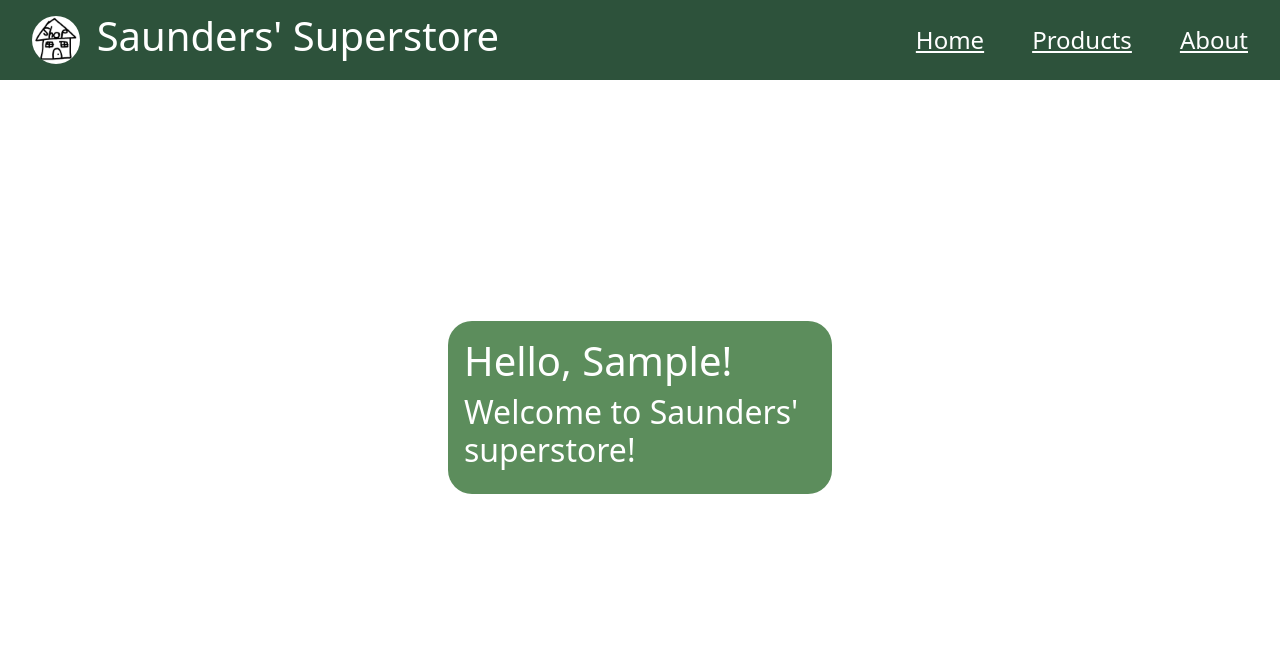
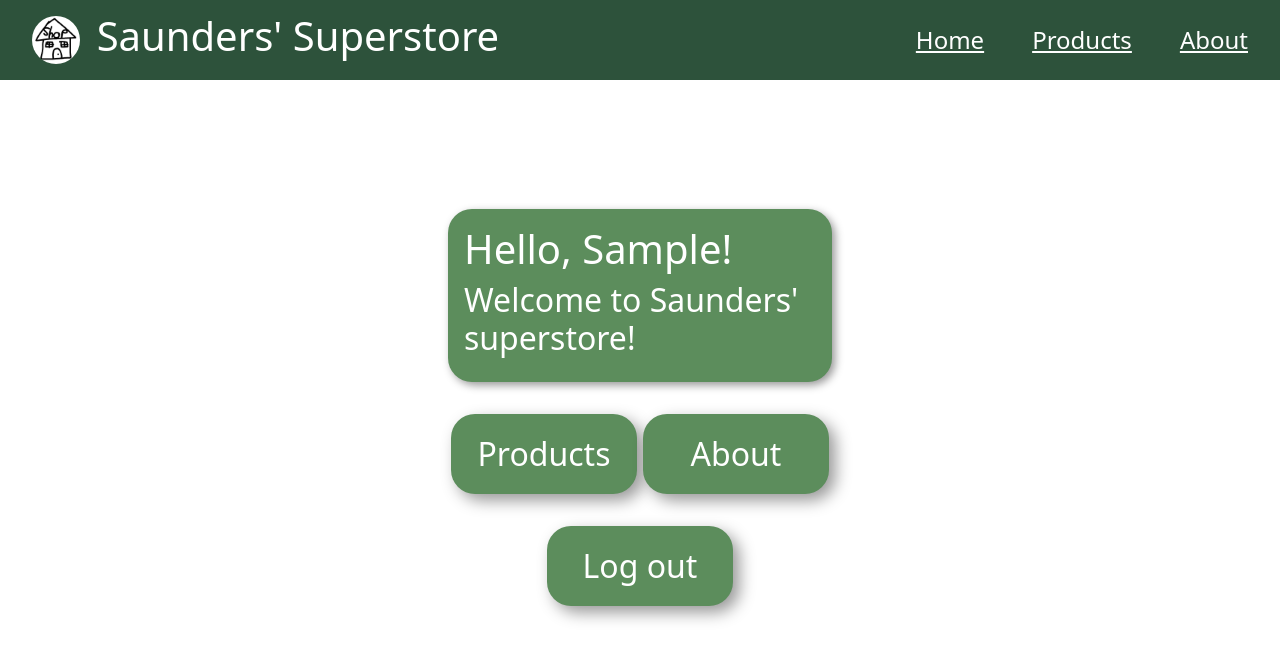
Before and after one commit to Maxsawdust/rr-online-store, a React (Vite) app in the folder online-store/: page / in a window 1280 px wide. Both pictures are taken after typing "Sample" into the empty fields and a click on the button "Log in". Shown: the top 660 px of the page. Built offline with nearby package versions, Linux system fonts and the light colour scheme.

Commit message:
add localStorage functionality

```diff
--- a/online-store/src/components/Login/Login.jsx
+++ b/online-store/src/components/Login/Login.jsx
@@ -2,18 +2,17 @@ import { useContext, useState } from "react";
 import {
   StateContext,
   UsernameContext,
-} from "../../pages/HomePage/context/HomePageProvider.jsx";
+} from "../../contexts/HomePageProvider.jsx";
 import { Welcome, ErrorMessage } from "../";
 import validateName from "./validateName.js";
 import "./Login.css";
 
 export default function Login({ isError }) {
+  // retrieving states from context providers
   const setDisplayComponent = useContext(StateContext);
   const { username, setUsername } = useContext(UsernameContext);
+  // creating an error state to display ErrorMessage easily
   const [errorMessage, setErrorMessage] = useState("");
-
-  console.log(username);
-  console.log(errorMessage);
 
   // function called on submit of login form.
   const handleSubmit = (e) => {
@@ -24,8 +23,13 @@ export default function Login({ isError }) {
     setUsername({ ...username, isValid });
     // displaying Welcome component if username is valid
     if (isValid) {
-      // passing the username as a prop to Welcome, so that it can display the username.
-      setDisplayComponent(<Welcome name={username.name} />);
+      // displaying Welcome if the log in is successful
+      setDisplayComponent(<Welcome />);
+      /* updating localStorage so it has details pertaining to:
+           Whether or not the user is logged in;
+           The user's name. */
+      localStorage.setItem("isLoggedIn", true);
+      localStorage.setItem("username", username.name);
     } else {
       // displaying error message if username is invalid
       setErrorMessage(validateName(username.name).message);
--- a/online-store/src/components/Welcome/Welcome.css
+++ b/online-store/src/components/Welcome/Welcome.css
@@ -5,13 +5,46 @@
   display: flex;
   flex-direction: column;
   justify-content: center;
+  align-items: center;
 }
 
-#welcome-text {
+.welcome-text {
   /* sizing */
   padding: 1em;
   /* styling */
   border-radius: 1.5em;
-  background-color: rgb(92, 141, 92);
+  background-color: #5c8d5c;
   color: white;
+  box-shadow: 0.2em 0.2em 0.5em #00000068;
 }
+
+#log-out-button {
+  margin-top: 1em;
+  width: fit-content;
+}
+
+.welcome-nav-buttons {
+  width: 100%;
+  display: flex;
+  justify-content: space-around;
+  margin-top: 2em;
+}
+
+.welcome-page-button {
+  min-width: 5.825em;
+  padding: 0.5em;
+  font-size: 2em;
+  background-color: #5c8d5c;
+  color: white;
+  border: 0;
+  border-radius: 0.75em;
+  box-shadow: 0.2em 0.2em 0.5em #00000068;
+}
+
+.welcome-page-button:hover {
+  background-color: #5c8d5ce4;
+}
+
+.welcome-page-button:active {
+  box-shadow: 0.1em 0.1em 0.5em #00000068;
+}
--- a/online-store/src/components/Welcome/Welcome.jsx
+++ b/online-store/src/components/Welcome/Welcome.jsx
@@ -1,13 +1,50 @@
+import { useNavigate } from "react-router-dom";
 import "./Welcome.css";
+import { useContext } from "react";
+import { StateContext } from "../../contexts/HomePageProvider";
+import { Login } from "../";
 
-export default function Welcome({ name }) {
+export default function Welcome() {
+  // useNavigate to allow the buttons to navigate to products and about page.
+  const navigate = useNavigate();
+  const setDisplayComponent = useContext(StateContext);
+
+  // retrieving username from localStorage.
+  /* this component is only rendered if a valid username is entered, so username
+     will always be present in storage. */
+  const name = localStorage.getItem("username");
+
+  const handleClick = () => {
+    setDisplayComponent(<Login />);
+    // set localStorage stuff
+    localStorage.setItem("isLoggedIn", false);
+  };
+
   return (
-    //
     <div className="Welcome">
-      <div id="welcome-text">
+      <div className="welcome-text">
         <h1>Hello, {name}!</h1>
         <h2>Welcome to Saunders' superstore!</h2>
       </div>
+
+      <div className="welcome-nav-buttons">
+        <button
+          className="welcome-page-button"
+          onClick={() => navigate("/products")}>
+          Products
+        </button>
+        <button
+          className="welcome-page-button"
+          onClick={() => navigate("/about")}>
+          About
+        </button>
+      </div>
+      <button
+        className="welcome-page-button"
+        id="log-out-button"
+        onClick={handleClick}>
+        Log out
+      </button>
     </div>
   );
 }
--- a/online-store/src/pages/HomePage/HomePage.jsx
+++ b/online-store/src/pages/HomePage/HomePage.jsx
@@ -1,5 +1,5 @@
 import { useState } from "react";
-import HomePageProvider from "./context/HomePageProvider";
+import HomePageProvider from "../../contexts/HomePageProvider";
 import { Welcome, Login } from "../../components";
 import "./HomePage.css";
 
@@ -8,11 +8,16 @@ export default function HomePage() {
      I've defined that state here and passed the setDisplayComponent as a prop
      so that Login and Welcome can access it.*/
   const [displayComponent, setDisplayComponent] = useState(<Login />);
+
+  /* getting a boolean value based on localStorage, so that the logged in status
+     persists between render */
+  const isLoggedIn = localStorage.getItem("isLoggedIn") === "true";
+
   return (
     // Created a provider component to keep HomePage clean
     <HomePageProvider setDisplayComponent={setDisplayComponent}>
       <div className="page-container" id="home-page">
-        {displayComponent}
+        {isLoggedIn ? <Welcome /> : <Login />}
       </div>
     </HomePageProvider>
   );
```
Also changed, not shown: online-store/src/contexts/HomePageProvider.jsx (renamed from online-store/src/pages/HomePage/context/HomePageProvider.jsx).
